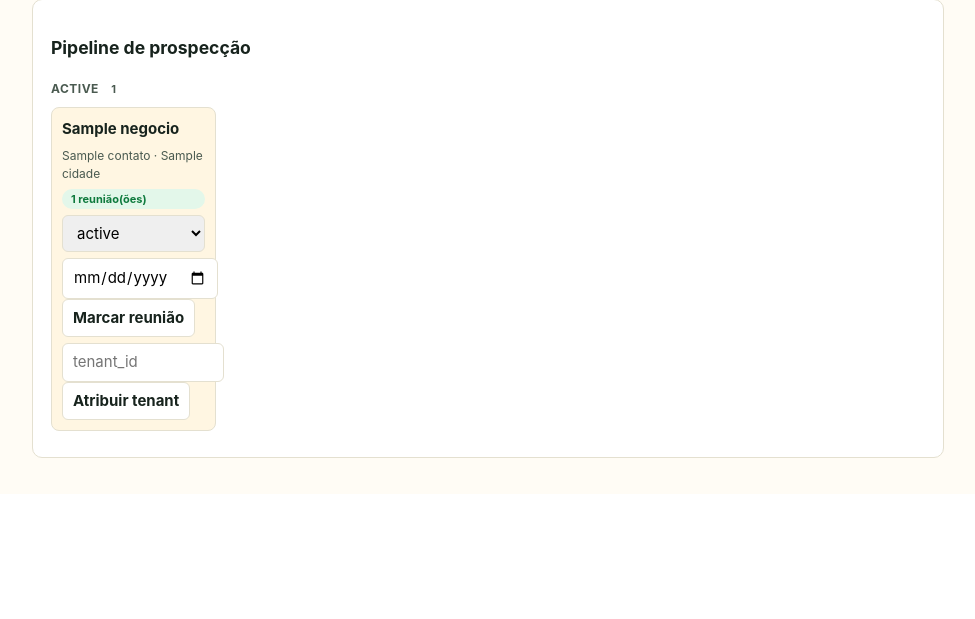
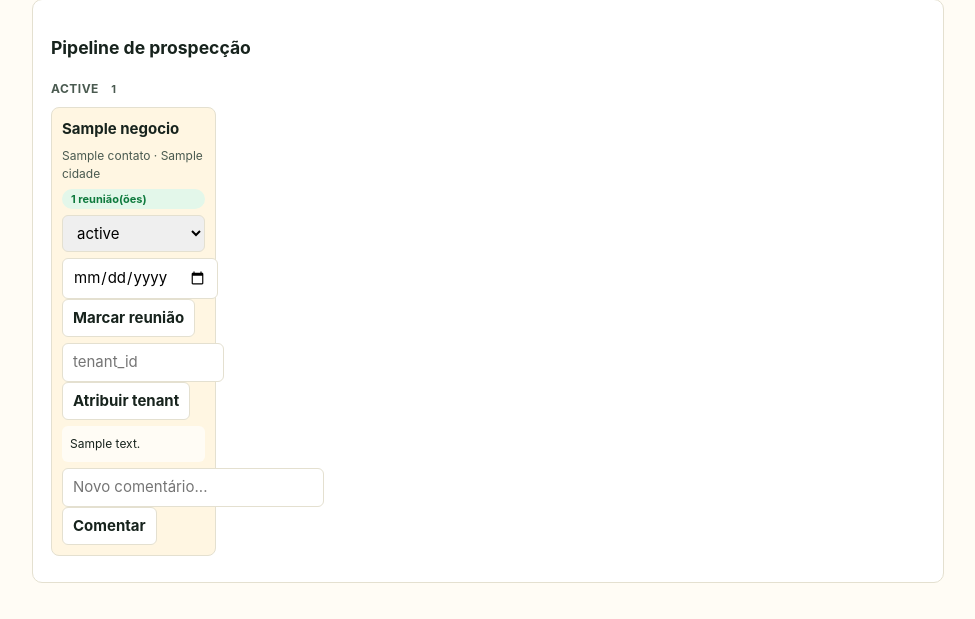
Before and after one commit to pachecasatSP/AtendAgente, a FastAPI app: template tools/comercial-backoffice/templates/dashboard.html in a window 1280 px wide. Shown: the part 1430-2049 px from the top of the page, without its empty margins (152-1127 px from the left). Before the commit the page ends 1888 px from the top, so only its background shows below. Run offline with FastAPI, Linux system fonts and the light colour scheme; the template is opened without the code that fills it: most values are stand-ins (such as "Sample title", 1, 10 or a date in 2020).

Commit message:
Backoffice: campo de comentários no lead (histórico, não sobrescreve)
Anotação livre do vendedor sobre o andamento (objeção ouvida, combinado
feito, etc.) — lista por lead, mesmo padrão de reuniões. Card do kanban
mostra os últimos 3 comentários, mais recente primeiro.

Co-Authored-By: Claude Sonnet 5 <noreply@anthropic.com>
Claude-Session: https://claude.ai/code/session_01X18QrHUctmNMS4RkpToThh

```diff
--- a/tools/comercial-backoffice/app/main.py
+++ b/tools/comercial-backoffice/app/main.py
@@ -167,6 +167,18 @@ def marcar_reuniao(request: Request, lead_id: str, data: str = Form(...)):
     if not lead or lead["vendedor_id"] != vendedor["_id"]:
         raise HTTPException(status_code=404, detail="Lead não encontrado")
     store.marcar_reuniao(lead_id, data.strip())
+    return RedirectResponse("/", status_code=303)
+
+
+@app.post("/leads/{lead_id}/comentario")
+def adicionar_comentario_lead(request: Request, lead_id: str, texto: str = Form(...)):
+    vendedor = require_session(request)
+    lead = store.get_lead(lead_id)
+    if not lead or lead["vendedor_id"] != vendedor["_id"]:
+        raise HTTPException(status_code=404, detail="Lead não encontrado")
+    texto = texto.strip()
+    if texto:
+        store.adicionar_comentario(lead_id, texto)
     return RedirectResponse("/", status_code=303)
 
 
--- a/tools/comercial-backoffice/app/store.py
+++ b/tools/comercial-backoffice/app/store.py
@@ -195,6 +195,7 @@ def create_lead(negocio: str, contato: str, cidade: str, origem: str, vendedor_i
             "status": "novo",
             "plano_alvo": plano_alvo,
             "reunioes": [],
+            "comentarios": [],
             "criado_em": now,
             "atualizado_em": now,
         }
@@ -217,6 +218,16 @@ def marcar_reuniao(lead_id: str, data: str) -> None:
     _leads.update_one(
         {"_id": lead_id},
         {"$push": {"reunioes": data}, "$set": {"atualizado_em": datetime.now(timezone.utc)}},
+    )
+
+
+def adicionar_comentario(lead_id: str, texto: str) -> None:
+    """Anotação livre do vendedor sobre o andamento do lead (objeção
+    ouvida, combinado feito, etc.) — histórico, não sobrescreve."""
+    comentario = {"texto": texto, "criado_em": datetime.now(timezone.utc)}
+    _leads.update_one(
+        {"_id": lead_id},
+        {"$push": {"comentarios": comentario}, "$set": {"atualizado_em": datetime.now(timezone.utc)}},
     )
 
 
--- a/tools/comercial-backoffice/templates/_base.html
+++ b/tools/comercial-backoffice/templates/_base.html
@@ -45,6 +45,9 @@
   .paginacao { display: flex; align-items: center; gap: 14px; justify-content: center; margin-top: 14px; font-size: 13px; color: var(--ink-soft); }
   .paginacao a.secondary-link { color: var(--leaf-deep); font-weight: 700; text-decoration: none; }
   .paginacao a.secondary-link:hover { text-decoration: underline; }
+  .comentarios { background: var(--paper); border-radius: 6px; padding: 6px 8px; }
+  .comentario { margin: 0; padding: 3px 0; font-size: 12px; border-bottom: 1px dashed var(--line); }
+  .comentario:last-child { border-bottom: none; }
 </style>
 </head>
 <body>
--- a/tools/comercial-backoffice/templates/dashboard.html
+++ b/tools/comercial-backoffice/templates/dashboard.html
@@ -93,6 +93,17 @@
           <input name="tenant_id" placeholder="tenant_id" size="10">
           <button type="submit" class="secondary">Atribuir tenant</button>
         </form>
+        {% if lead.comentarios %}
+        <div class="comentarios">
+          {% for c in lead.comentarios[-3:]|reverse %}
+          <p class="comentario">{{ c.texto }}</p>
+          {% endfor %}
+        </div>
+        {% endif %}
+        <form class="inline" method="post" action="/leads/{{ lead._id }}/comentario">
+          <input name="texto" placeholder="Novo comentário..." required>
+          <button type="submit" class="secondary">Comentar</button>
+        </form>
       </div>
       {% else %}
       <p class="vazio">—</p>
```
